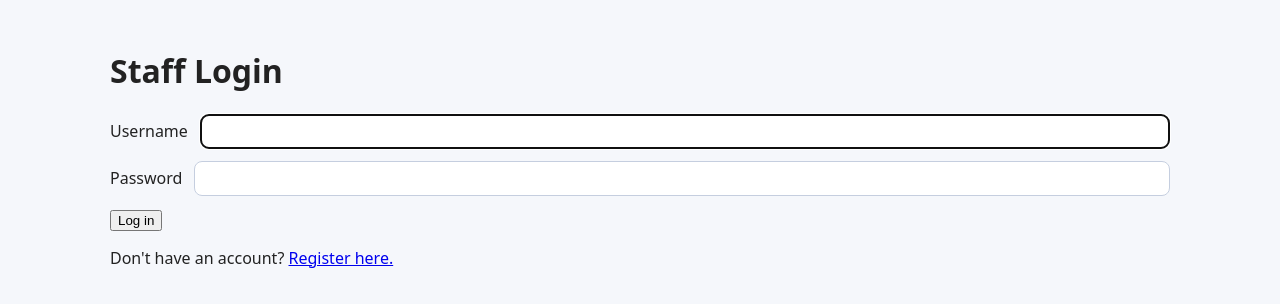
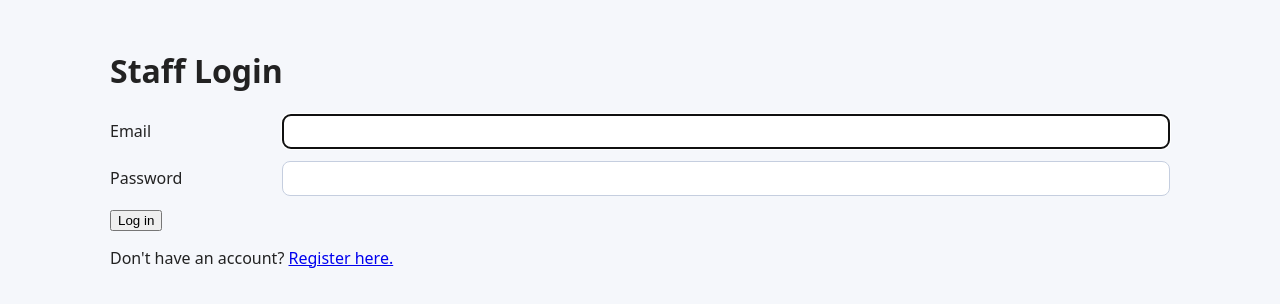
Before and after one commit to Romes241/sh22-main, a Django app: page /login/ in a window 1280 px wide. Shown: the part 83-387 px from the top of the page. Run offline with Django 5.2, Linux system fonts and the light colour scheme.

Commit message:
Changes authentication from to take email as input rather than username

```diff
--- /dev/null
+++ b/fergusonbequest/forms.py
@@ -0,0 +1,36 @@
+from django import forms
+from django.contrib.auth.forms import AuthenticationForm
+from django.contrib.auth import get_user_model
+
+User = get_user_model()
+
+class EmailAuthenticationForm(AuthenticationForm):
+    """AuthenticationForm that accepts an email address in the username field.
+    """
+    username = forms.EmailField(label="Email", widget=forms.EmailInput(attrs={'autofocus': True}))
+
+    def clean(self):
+        cleaned_data = self.cleaned_data
+        email = cleaned_data.get('username')
+        password = cleaned_data.get('password')
+
+        if email and password:
+            try:
+                user_obj = User.objects.get(email__iexact=email.strip())
+            except User.DoesNotExist:
+                raise forms.ValidationError(self.error_messages.get('invalid_login',
+                    "Please ensure your email and password are correct."),
+                    code='invalid_login')
+
+            if not user_obj.check_password(password):
+                raise forms.ValidationError(self.error_messages.get('invalid_login',
+                    "Please ensure your email and password are correct."),
+                    code='invalid_login')
+
+            self.confirm_login_allowed(user_obj)
+            self.user_cache = user_obj
+
+        return cleaned_data
+
+    def get_user(self):
+        return getattr(self, 'user_cache', None)
--- a/fergusonbequest/templates/fergusonbequest/login.html
+++ b/fergusonbequest/templates/fergusonbequest/login.html
@@ -16,9 +16,9 @@
       </div>
     {% endif %}
 
-    <div class="fb-form-row fb-form-row--inline">
-        <label class="fb-label" for="{{ form.username.id_for_label }}">Username</label>
-        <div class="fb-field">{{ form.username }}</div>
+  <div class="fb-form-row fb-form-row--inline">
+    <label class="fb-label" for="{{ form.username.id_for_label }}">Email</label>
+    <div class="fb-field">{{ form.username }}</div>
         {% if form.username.errors %}
           <div class="fb-field-error">{{ form.username.errors|striptags }}</div>
         {% endif %}
--- a/fergusonbequest/urls.py
+++ b/fergusonbequest/urls.py
@@ -1,12 +1,13 @@
 from django.urls import path
 from django.contrib.auth import views as auth_views
 from . import views
+from .forms import EmailAuthenticationForm
 
 urlpatterns = [
     path('', views.home, name='home'),
 
     path('register/', views.register_view, name='register'),
-    path('login/', auth_views.LoginView.as_view(template_name='fergusonbequest/login.html'), name='login'),
+    path('login/', auth_views.LoginView.as_view(template_name='fergusonbequest/login.html',authentication_form=EmailAuthenticationForm), name='login'),
     path('logout/', views.logout_view, name='logout'),
     path('dashboard/', views.dashboard_view, name='dashboard'),
 ]
--- a/fergusonbequest/views.py
+++ b/fergusonbequest/views.py
@@ -28,8 +28,8 @@ class RegistrationForm(forms.ModelForm):
             self.add_error("password_confirm", "Passwords do not match.")
         return cleaned
     def clean_email(self):
-        email = self.cleaned_data.get("email")
-        if User.objects.filter(email=email).exists():
+        email = (self.cleaned_data.get("email") or "").strip().lower()
+        if User.objects.filter(email__iexact=email).exists():
             raise forms.ValidationError("A user with that email already exists.")
         return email
     def save(self, commit=True):
@@ -55,6 +55,7 @@ class RegistrationForm(forms.ModelForm):
             counter += 1
             username = f"{base}{counter}"
         user.username = username
+        user.email = (self.cleaned_data.get("email") or "").strip().lower()
         # set the password from the cleaned data
         user.set_password(self.cleaned_data.get("password"))
         if commit:
--- a/static/fergusonbequest/css/base.css
+++ b/static/fergusonbequest/css/base.css
@@ -121,6 +121,12 @@ body{
   gap:12px;
 }
 .fb-form-row--inline .fb-field{ flex:1 1 auto; }
+.fb-form-row--inline .fb-label{
+  flex:0 0 160px;
+  padding-right:12px;
+  margin:0;
+  display:block;
+}
 
 .fb-field input, .fb-field select, .fb-field textarea{
   padding:8px 10px;
```
